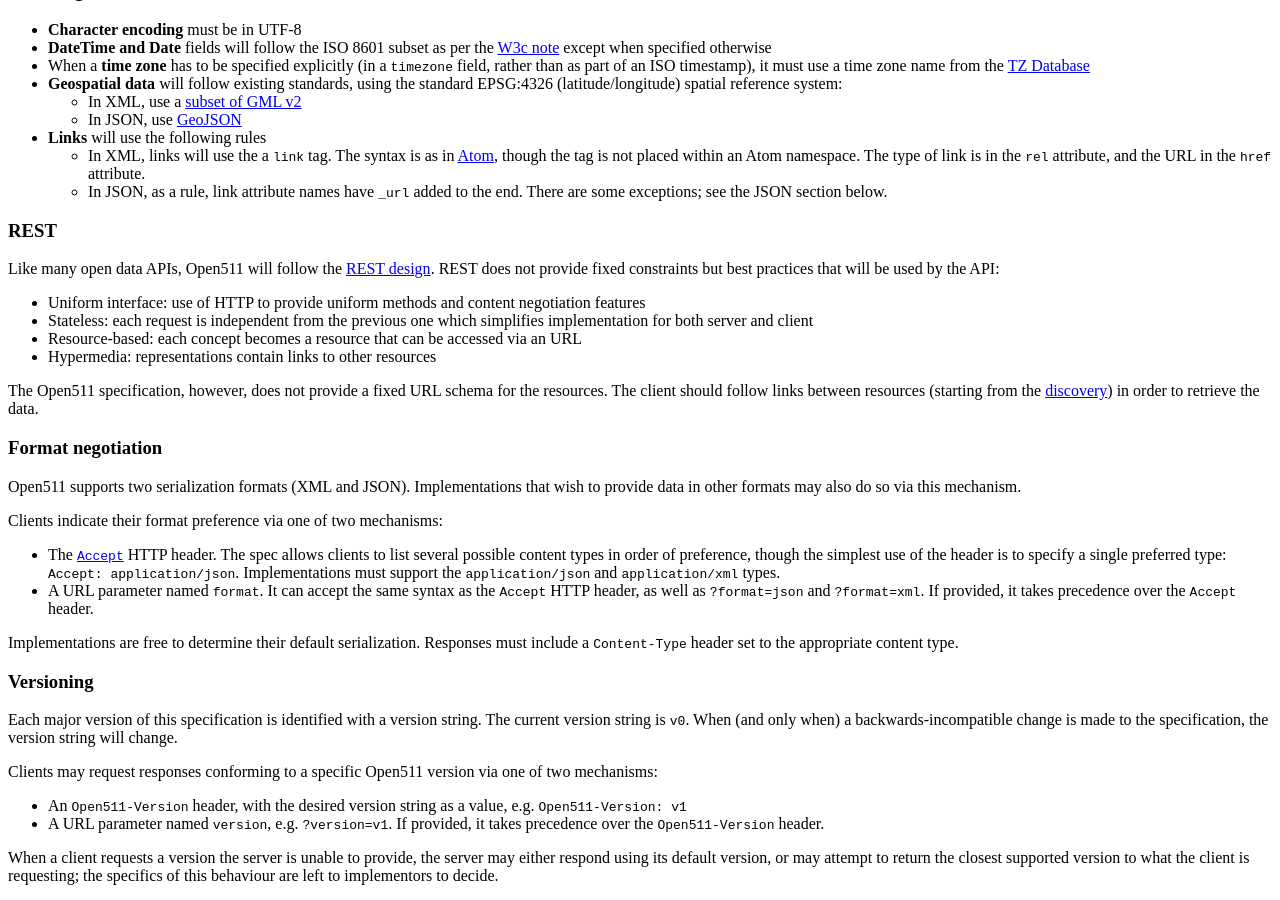
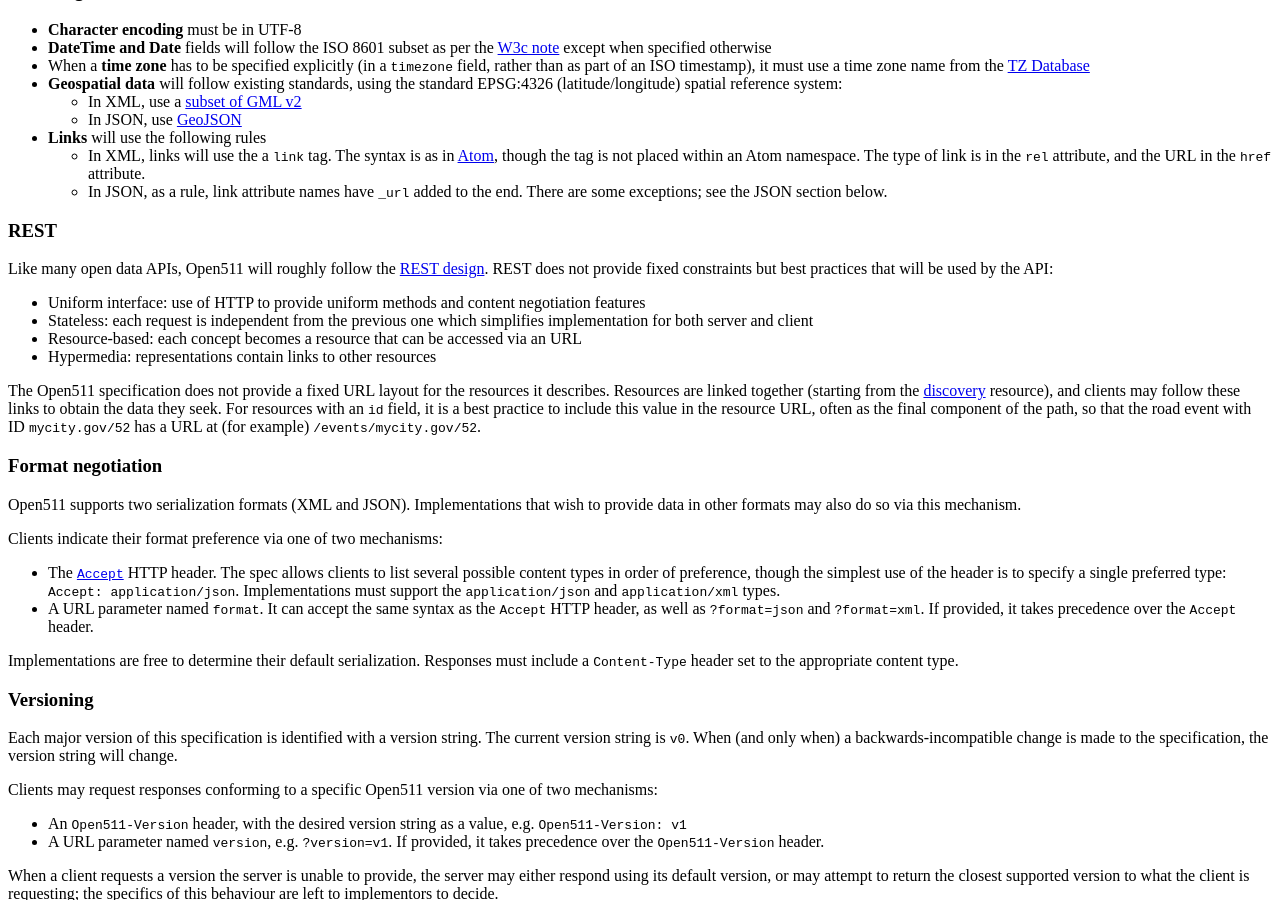
Before and after one commit to open511/Open511API, a Jekyll site: the page built from guidelines.html, in a window 1280 px wide and 900 px high, scrolled down 622 px. Built offline with Jekyll 4.4.1, drawn with Linux system fonts in a browser that asks for light colours; nearby versions of some CDN libraries.

Commit message:
Add a note about URL structure
fixes #51

```diff
--- a/guidelines.html
+++ b/guidelines.html
@@ -46,7 +46,7 @@
 <a id="rest"></a>
 <h3>REST</h3>
 
-<p>Like many open data APIs, Open511 will follow the <a href="http://www.restapitutorial.com/lessons/whatisrest.html">REST design</a>. REST does not provide fixed constraints but best practices that will be used by the API:</p>
+<p>Like many open data APIs, Open511 will roughly follow the <a href="http://www.restapitutorial.com/lessons/whatisrest.html">REST design</a>. REST does not provide fixed constraints but best practices that will be used by the API:</p>
 <ul>
   <li>Uniform interface: use of HTTP to provide uniform methods and content negotiation features</li>
   <li>Stateless: each request is independent from the previous one which simplifies implementation for both server and client</li>
@@ -54,7 +54,7 @@
   <li>Hypermedia: representations contain links to other resources</li>
 </ul>
 
-<p>The Open511 specification, however, does not provide a fixed URL schema for the resources. The client should follow links between resources (starting from the <a href="root.html">discovery</a>) in order to retrieve the data.</p>
+<p>The Open511 specification does not provide a fixed URL layout for the resources it describes. Resources are linked together (starting from the <a href="root.html">discovery</a> resource), and clients may follow these links to obtain the data they seek. For resources with an <code>id</code> field, it is a best practice to include this value in the resource URL, often as the final component of the path, so that the road event with ID <code>mycity.gov/52</code> has a URL at (for example) <code>/events/mycity.gov/52</code>.</p>
 
 <a id="format"></a>
 <h3>Format negotiation</h3>
```
